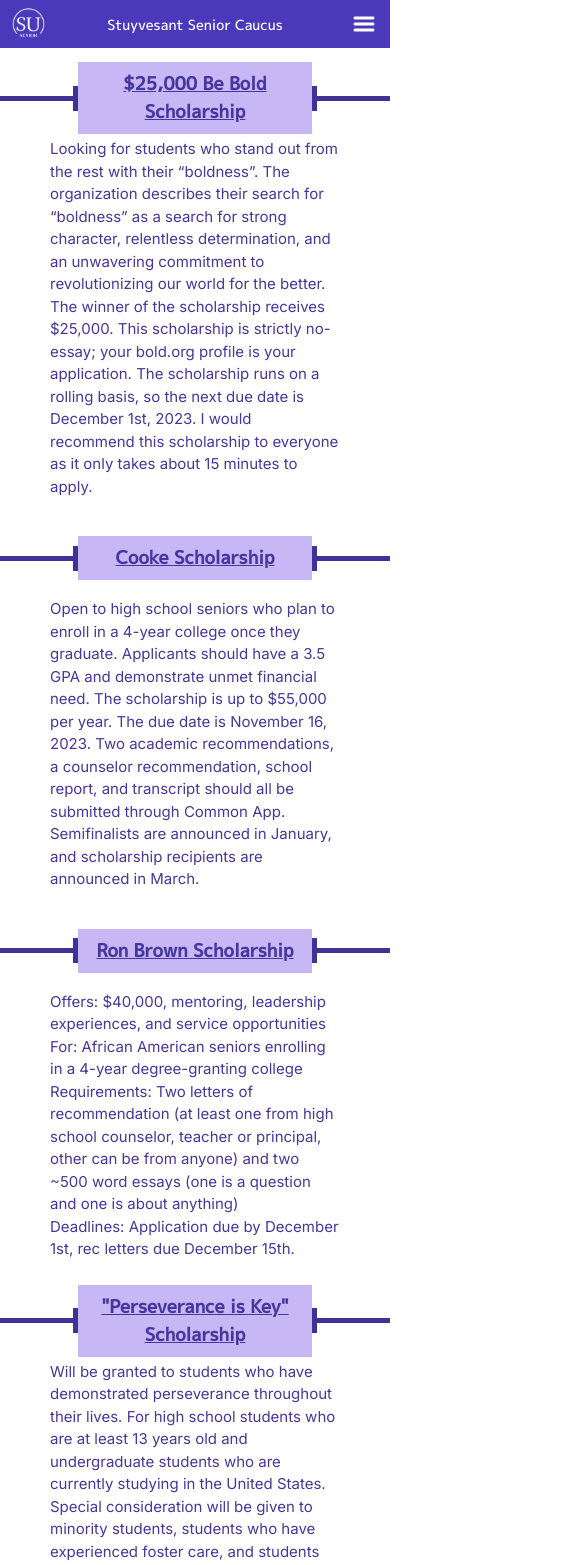
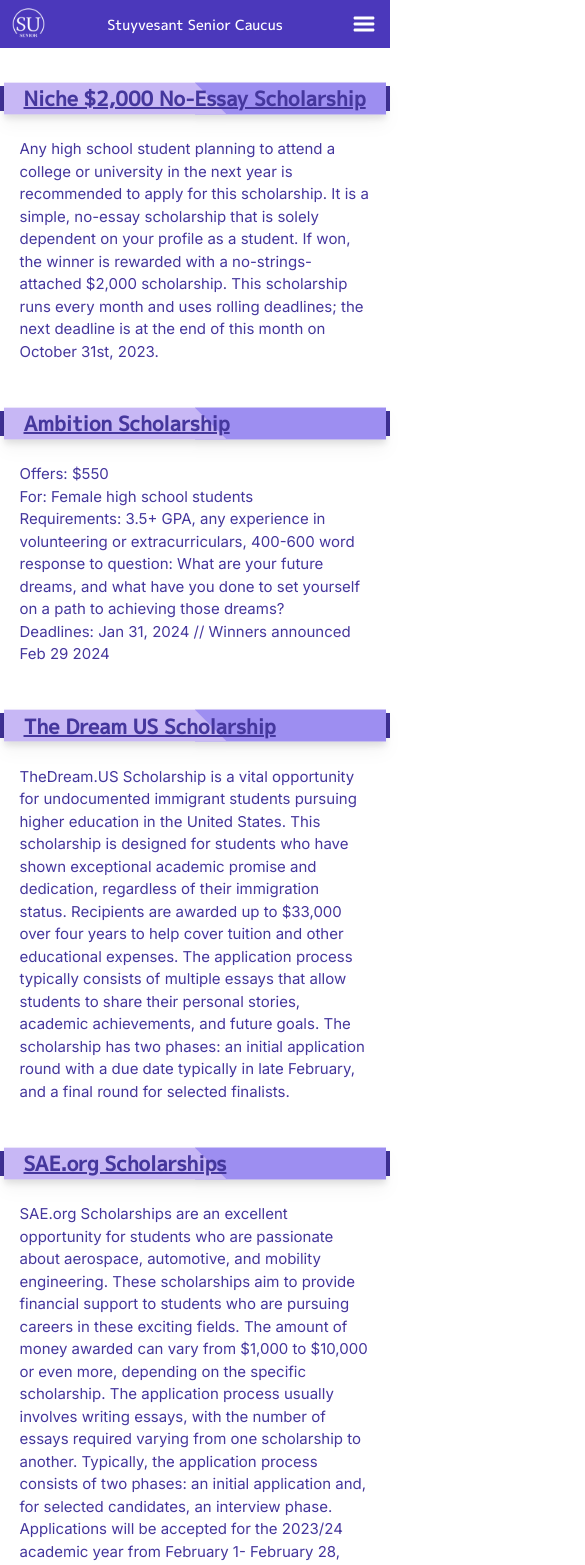
Before and after one commit to stuysu/senior.stuysu.org.2024, a Next.js app: page /opportunities in a window 390 px wide. Shown: the top 1565 px of the page, 585 px wide, since content can reach past the window. Built offline with nearby package versions, Linux system fonts and the light colour scheme.

Commit message:
updated scholarships

```diff
--- a/app/opportunities/page.js
+++ b/app/opportunities/page.js
@@ -1,43 +1,34 @@
-import scholarships from '@/data/scholarships.json'
-import HorizontalRuling from '@/components/HorizontalRuling'
+import scholarships from "@/data/scholarships.json";
+import HorizontalRuling from "@/components/HorizontalRuling";
 
-function getScholarships() {
-  let arr = []
+export default function Opportunities() {
+  return (
+    <div className="pt-[50px]">
+      {scholarships.map((s, i) => (
+        <div className="pb-[60px]" key={i}>
+          <HorizontalRuling>
+            <div className="relative w-[544px] h-[45px]">
+              <img
+                src="/about_us_background.svg"
+                className="absolute drop-shadow-lg w-[544px] h-[45px]"
+              />
 
-  for (let i = 0; i < scholarships.length; i += 2) {
-    arr.push({
-      title: scholarships[i],
-      desc: scholarships[i + 1],
-    })
-  }
-
-  return arr
-}
-export default function Opportunities() {
-  let opportunities = getScholarships()
-
-  return (
-    <div className='pt-[50px]'>
-      {opportunities.map((opp, i) => (
-        <div className='pb-[60px]' key={i}>
-          <HorizontalRuling>
-            <div
-              className='relative w-3/5 md:w-2/5 h-auto bg-cover flex justify-center items-center overflow-auto'
-              style={{
-                backgroundImage: `url(${'/about_us_background.svg'})`,
-              }}
-            >
-              <p className='font-link font-bold lg:text-2xl sm:text-xl text-lg text-[#45379D] underline text-center p-2'>
-                {opp.title}
-              </p>
+              <a
+                href={s["Link"]}
+                className="absolute left-[20px] font-link font-bold sm:text-[25px] text-[20px] text-[#45379D] underline top-[22.5px] -translate-y-1/2"
+              >
+                {s["Scholarship Name"]}
+              </a>
             </div>
           </HorizontalRuling>
 
-          <p className='whitespace-pre-line text-[15px] text-[#45379D] px-[50px] pt-[40px]'>
-            {opp.desc}
-          </p>
+          <div className="w-[200vw]">
+            <p className="whitespace-pre-line text-[15px] text-[#45379D] pt-[40px] ml-[50vw] -translate-x-1/2 max-w-[calc(min(600px,90vw))]">
+              {s["Info"]}
+            </p>
+          </div>
         </div>
       ))}
     </div>
-  )
+  );
 }
--- a/data/scholarships.json
+++ b/data/scholarships.json
@@ -1,52 +1,65 @@
 [
-  "$25,000 Be Bold Scholarship",
-  "Looking for students who stand out from the rest with their “boldness”. The organization describes their search for “boldness” as a search for strong character, relentless determination, and an unwavering commitment to revolutionizing our world for the better. The winner of the scholarship receives $25,000. This scholarship is strictly no-essay; your bold.org profile is your application. The scholarship runs on a rolling basis, so the next due date is December 1st, 2023. I would recommend this scholarship to everyone as it only takes about 15 minutes to apply.",
-
-  "Cooke Scholarship",
-  "Open to high school seniors who plan to enroll in a 4-year college once they graduate. Applicants should have a 3.5 GPA and demonstrate unmet financial need. The scholarship is up to $55,000 per year. The due date is November 16, 2023. Two academic recommendations, a counselor recommendation, school report, and transcript should all be submitted through Common App. Semifinalists are announced in January, and scholarship recipients are announced in March.",
-
-  "Ron Brown Scholarship",
-  "Offers: $40,000, mentoring, leadership experiences, and service opportunities\nFor: African American seniors enrolling in a 4-year degree-granting college\nRequirements: Two letters of recommendation (at least one from high school counselor, teacher or principal, other can be from anyone) and two ~500 word essays (one is a question and one is about anything)\nDeadlines: Application due by December 1st, rec letters due December 15th.",
-
-  "\"Perseverance is Key\" Scholarship",
-  "Will be granted to students who have demonstrated perseverance throughout their lives. For high school students who are at least 13 years old and undergraduate students who are currently studying in the United States. Special consideration will be given to minority students, students who have experienced foster care, and students who will/are first-generation college students. There will be 4 awards, composed of $1,000 each. Applicants need to respond to an essay prompt, which can be found on the scholarship’s website. The deadline to apply is 11:59 PM (EST) December 15th, 2023.",
-
-  "Jackie Robinson Scholarship Program",
-  "Open to minority high school seniors who plan to earn a bachelor's degree from a four-year university. Selected Jackie Robinson Foundation Scholars receive grants up to $30,000 throughout four years of university and are enrolled in the foundations \"42 Strategies for Success Curriculum,\" which teaches students to navigate college and develop career and leadership skills. Applicants must be United States citizens and demonstrate financial need, academic excellence, leadership, commitment to community service, plan to attend a four-year college in the United States or a college affiliated with a United States-based college, and have earned less than 25% of college credits. The application requires one recommendation, demographic information, high school information, an unofficial transcript, college plans, activities and awards, household information, and four essays. Test scores (AP, PSAT, ACT, SAT) are optional. The application is due at 5p.m. EST on January 10, 2024. Applications will be reviewed between February–April and semifinalist interviews will occur April–May. Application status will be announced in June 2024.",
-
-  "Greenhouse Scholars Program",
-  "Open to current high school students planning to attend a four-year institution. Students must have a cumulative and unweighted GPA of 3.5 and must demonstrate financial need to apply (income must be no more than $80,000 annually). There are four parts to the application process for this program. The eligibility survey and initial questionnaire in the first round will close on November 21. The other rounds go through your academic information (rec letters, school transcripts, test scores), essay responses, video responses, and ends with an interview to determine acceptance into the program. Final decisions will be made on the week of April 25.",
-
-  "Burgerking scholarship program",
-  "Applicants should be high school seniors planning to enroll in a four-year college or university upon graduation. A minimum GPA of 3.5 is required to be eligible for this scholarship. Demonstrated unmet financial need is a significant consideration for selection.The Burger King Scholars Program offers scholarships that can be as substantial as $55,000 per year. To apply for the Burger King Scholars Program, applicants must go through the Common App platform. Required documentation includes two academic recommendations, a counselor recommendation, school report, and an official transcript. October 16 through December 15, 2023",
-
-  "10 Words or Less Scholorship",
-  "Must be at least 14-25 years of age and attending school in fall 2024. Mission has been to help connect students with the right schools for them. No minimum gpa, or test score requirement. No essay required. To apply to the 10 Words or Less Scholarship, applicants must go to the student scholarships website and write in 10 words or less why they deserve to get the scholarship. Applicants must also put a like on the facebook page. The scholarship value is $1000. The deadline to apply is November 15, 2023.",
-
-  "Niche $2,000 No-Essay Scholarship",
-  "Any high school student planning to attend a college or university in the next year is recommended to apply for this scholarship. It is a simple, no-essay scholarship that is solely dependent on your profile as a student. If won, the winner is rewarded with a no-strings-attached $2,000 scholarship. This scholarship runs every month and uses rolling deadlines; the next deadline is at the end of this month on October 31st, 2023.",
-
-  "Ambition Scholarship",
-  "Offers: $550\nFor: Female high school students\nRequirements: 3.5+ GPA, any experience in volunteering or extracurriculars, 400-600 word response to question: What are your future dreams, and what have you done to set yourself on a path to achieving those dreams?\nDeadlines: Jan 31, 2024",
-
-  "TheDream.US Scholarship",
-  "TheDream.US Scholarship is a vital opportunity for undocumented immigrant students pursuing higher education in the United States. This scholarship is designed for students who have shown exceptional academic promise and dedication, regardless of their immigration status. Recipients are awarded up to $33,000 over four years to help cover tuition and other educational expenses. The application process typically consists of multiple essays that allow students to share their personal stories, academic achievements, and future goals. The scholarship has two phases: an initial application round with a due date typically in late February, and a final round for selected finalists.",
-
-  "SAE.org Scholarships",
-  "SAE.org Scholarships are an excellent opportunity for students who are passionate about aerospace, automotive, and mobility engineering. These scholarships aim to provide financial support to students who are pursuing careers in these exciting fields. The amount of money awarded can vary from $1,000 to $10,000 or even more, depending on the specific scholarship. The application process usually involves writing essays, with the number of essays required varying from one scholarship to another. Typically, the application process consists of two phases: an initial application and, for selected candidates, an interview phase. Applications will be accepted for the 2023/24 academic year from February 1 - February 28, 2023.",
-
-  "Read Thread Foundation Scholarship",
-  "Aimed toward foreign, immigrant, and first-gen female students who plan to attend a US college as a first-year student in Fall 2024. The application includes short answer questions, two essays, and one recommendation. Applications open in February and are due February 28, 2024. Selected applicants will be interviewed, and final results will be released in June. Successful applicants receive $1,000, mentorship, and connections with other accomplished women.",
-
-  "Milken Scholars Program",
-  "The Milken Scholars Program selects outstanding, college-bound high school seniors who will graduate by the end of the academic year. High school guidance counselors and other staff members nominate students based on their demonstrated leadership skills, trouble with financials, and academic skill. Students must be graduating from a high school in Los Angeles County, New York City, or Washington, DC, as well as have a minimum GPA of 3.6, or above 90 in each course subject, in order to qualify. Scholarship winners receive assistance with career-related experiences and an annual monetary award of $2,000 for each of their four years of college. The deadline for nominations is November 17, and there are several stages to the application process after, with dates varying depending on your location.",
-
-  "Sallie Mae Scholarship",
-  "The Sallie Mae scholarship is $2,000 scholarship for United States students who are currently high school juniors or older. This scholarship does not require an essay or have any academic requirements. All that is needed is to meet the eligibility criteria and to submit the simple form on the Sallie Mae website. There are three upcoming deadlines for this scholarship: 11:59:59 PM on October 31st, 2023, 11:59:59 PM on November 30th, 2023, and 11:59:59 PM on December 31st, 2023. Winners are selected in a lottery-based system.",
-
-  "Wgu.edu",
-  "$2500 back to school scholarship open to all students. Main audience are business degrees. Goals is to make college easier for many students by making it cheaper. The application is free and just consists of legal information like your name. This is for the wgu school of business. No minimum gpa or requirements to apply.",
-
-  "Google Scholarship",
-  "Awarded to high school seniors planning to enroll in a Bachelors program in college to study computer science or technology. Applicants must have a strong academic record, demonstrate financial need, and have “leadership and passion for improving representation of underrepresented groups in computer science and technology”. There are two essay questions, and applicants submit a resumé, 1 letter of recommendation, and academic transcript as well. The deadline last year was in March, it looks like they haven’t updated their website for this school year. The scholarship is $10,000."
+  {
+    "Scholarship Name": "Niche $2,000 No-Essay Scholarship",
+    "Member": "Raymond Wang",
+    "Info": "Any high school student planning to attend a college or university in the next year is recommended to apply for this scholarship. It is a simple, no-essay scholarship that is solely dependent on your profile as a student. If won, the winner is rewarded with a no-strings-attached $2,000 scholarship. This scholarship runs every month and uses rolling deadlines; the next deadline is at the end of this month on October 31st, 2023.",
+    "Link": "https://www.niche.com/colleges/scholarships/no-essay-scholarship/",
+    "Deadline has passed": "End Of Month"
+  },
+  {
+    "Scholarship Name": "Ambition Scholarship",
+    "Member": "Elaine Huang",
+    "Info": "Offers: $550 \nFor: Female high school students\nRequirements: 3.5+ GPA, any experience in volunteering or extracurriculars, 400-600 word response to question: What are your future dreams, and what have you done to set yourself on a path to achieving those dreams?\nDeadlines: Jan 31, 2024 // Winners announced Feb 29 2024",
+    "Link": "https://bold.org/scholarships/ambition-scholarship/",
+    "Deadline has passed": "January 31"
+  },
+  {
+    "Scholarship Name": "The Dream US Scholarship",
+    "Member": "Jason Chu",
+    "Info": "TheDream.US Scholarship is a vital opportunity for undocumented immigrant students pursuing higher education in the United States. This scholarship is designed for students who have shown exceptional academic promise and dedication, regardless of their immigration status. Recipients are awarded up to $33,000 over four years to help cover tuition and other educational expenses. The application process typically consists of multiple essays that allow students to share their personal stories, academic achievements, and future goals. The scholarship has two phases: an initial application round with a due date typically in late February, and a final round for selected finalists.",
+    "Link": "https://www.thedream.us/scholarships/",
+    "Deadline has passed": "Late February"
+  },
+  {
+    "Scholarship Name": "SAE.org Scholarships",
+    "Member": "Raymond Wang",
+    "Info": "SAE.org Scholarships are an excellent opportunity for students who are passionate about aerospace, automotive, and mobility engineering. These scholarships aim to provide financial support to students who are pursuing careers in these exciting fields. The amount of money awarded can vary from $1,000 to $10,000 or even more, depending on the specific scholarship. The application process usually involves writing essays, with the number of essays required varying from one scholarship to another. Typically, the application process consists of two phases: an initial application and, for selected candidates, an interview phase. Applications will be accepted for the 2023/24 academic year from February 1- February 28, 2023.",
+    "Link": "https://www.sae.org/participate/scholarships/",
+    "Deadline has passed": "February 28"
+  },
+  {
+    "Scholarship Name": "Read Thread Foundation Scholarship",
+    "Member": "Karen Chen",
+    "Info": "Aimed toward foreign, immigrant, and first-gen female students who plan to attend a US college as a first-year student in Fall 2024. The application includes short answer questions, two essays, and one recommendation. Applications open in February and are due February 28, 2024. Selected applicants will be interviewed, and final results will be released in June. Successful applicants receive $1,000, mentorship, and connections with other accomplished women.",
+    "Link": "https://redthreadwomen.org/",
+    "Deadline has passed": "February 28"
+  },
+  {
+    "Scholarship Name": "Milken Scholars Program",
+    "Member": "Shreya Das",
+    "Info": "The Milken Scholars Program selects outstanding, college-bound high school seniors who will graduate by the end of the academic year. High school guidance counselors and other staff members nominate students based on their demonstrated leadership skills, trouble with financials, and academic skill. Students must be graduating from a high school in Los Angeles County, New York City, or Washington, DC, as well as have a minimum GPA of 3.6, or above 90 in each course subject, in order to qualify. Scholarship winners receive assistance with career-related experiences and an annual monetary award of $2,000 for each of their four years of college. The deadline for nominations is November 17, and there are several stages to the application process after, with dates varying depending on your location.",
+    "Link": "http://www.milkenscholars.org/our-program/selectionsforms/selection-process/",
+    "Deadline has passed": "November 17"
+  },
+  {
+    "Scholarship Name": "Sallie Mae Scholarship",
+    "Member": "Snigdho Somprity",
+    "Info": "The Sallie Mae scholarship is a $2,000 scholarship for United States students who are currently high school juniors or older. This scholarship does not require an essay or have any academic requirements. All that is needed is to meet the eligibility criteria and to submit the simple form on the Sallie Mae website. There are three upcoming deadlines for this scholarship: 11:59:59 PM on October 31st, 2023, 11:59:59 PM on November 30th, 2023, and 11:59:59 PM on December 31st, 2023. Winners are selected in a lottery-based system.",
+    "Link": "https://www.salliemae.com/scholarships/2k-scholarship/?dtd_cell=SMPLSODCZPPSOTOTOTHOTHRN010000&utm_source=360&utm_medium=cpc&utm_campaign=acq1p_s360_s_u_u_sch_u_u&utm_content=site",
+    "Deadline has passed": "October 31, November 30, December 31"
+  },
+  {
+    "Scholarship Name": "Wgu.edu",
+    "Member": "Andrew-Rafael Said",
+    "Info": "$2500 back to school scholarship open to all students. Main audience are business degrees. Goals is to make college easier for many students by making it cheaper. The application is free and just consists of legal information like your name. This is for the wgu school of business . No minimum gpa or requirements to apply.",
+    "Link": "http://wgu.edu",
+    "Deadline has passed": "Deadline?"
+  },
+  {
+    "Scholarship Name": "Google Scholarship",
+    "Member": "Kate Bondarenko",
+    "Info": "Awarded to high school seniors planning to enroll in a Bachelors program in college to study computer science or technology. Applicants must have a strong academic record, demonstrate financial need, and have “leadership and passion for improving representation of underrepresented groups in computer science and technology”. There are two essay questions, and applicants submit a resumé, 1 letter of recommendation, and academic transcript as well. The deadline last year was in March, it looks like they haven’t updated their website for this school year. The scholarship is $10,000.",
+    "Link": "https://buildyourfuture.withgoogle.com/scholarships/generation-google-scholarship",
+    "Deadline has passed": "March..?"
+  }
 ]
```
